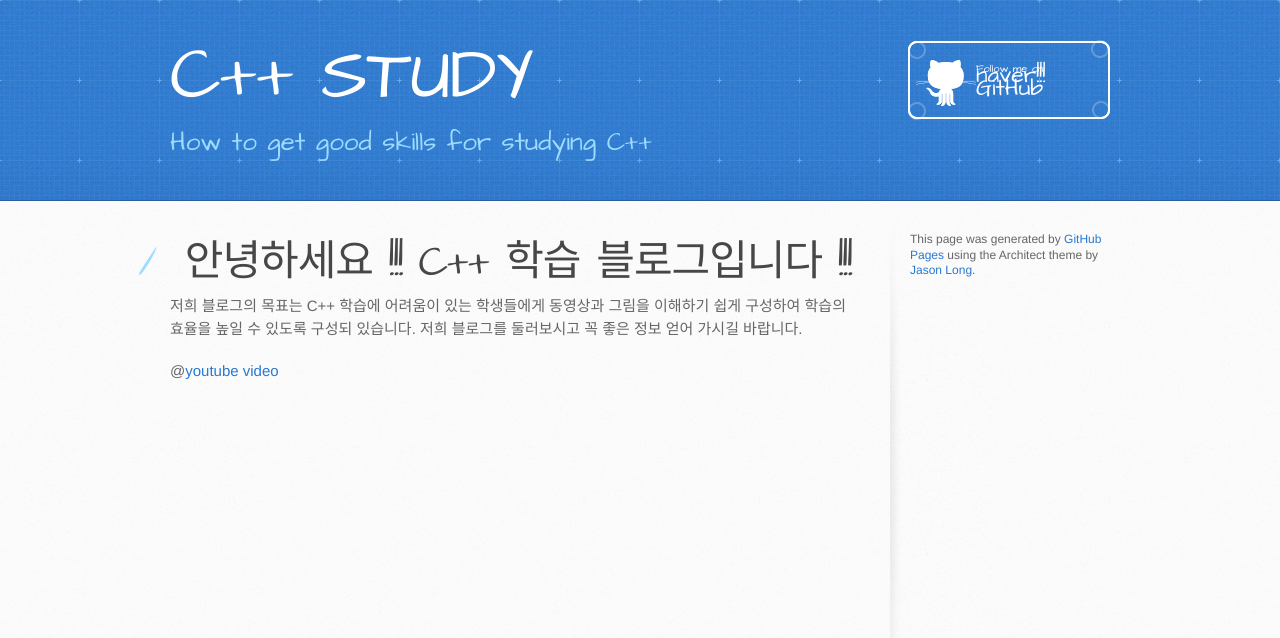
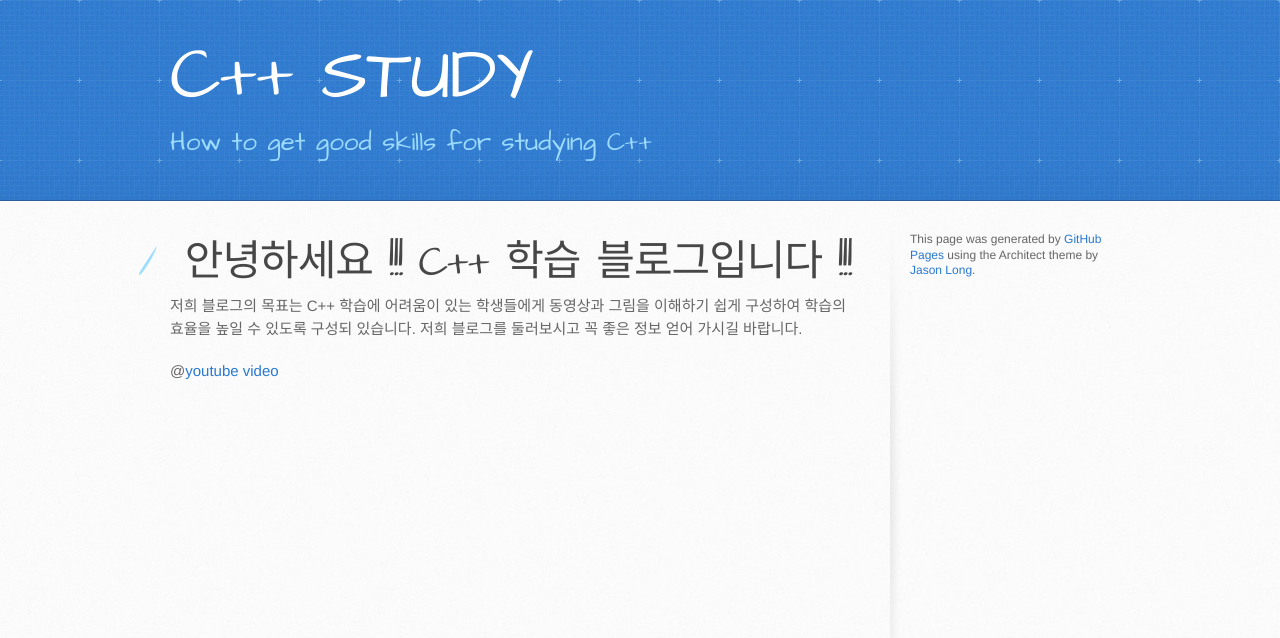
Before and after one commit to kklim25/kklim25.github.com, a Jekyll site: the page index.html, which Jekyll copies as it is, in a window 1280 px wide. Shown: the top 638 px of the page. Built offline with Jekyll 4.4.1, drawn with Linux system fonts in a browser that asks for light colours.

Commit message:
Update index.html
hi

```diff
--- a/index.html
+++ b/index.html
@@ -21,8 +21,6 @@
       <div class="inner">
         <h1>C++ STUDY</h1>
         <h2>How to get good skills for studying C++</h2>
-        <a href="https://github.com/kklim25" class="button"><small>Follow me on</small> GitHub</a>
-        <a href="www.naver.com" class="button">naver!!!</a>
       </div>
     </header>
 
```
